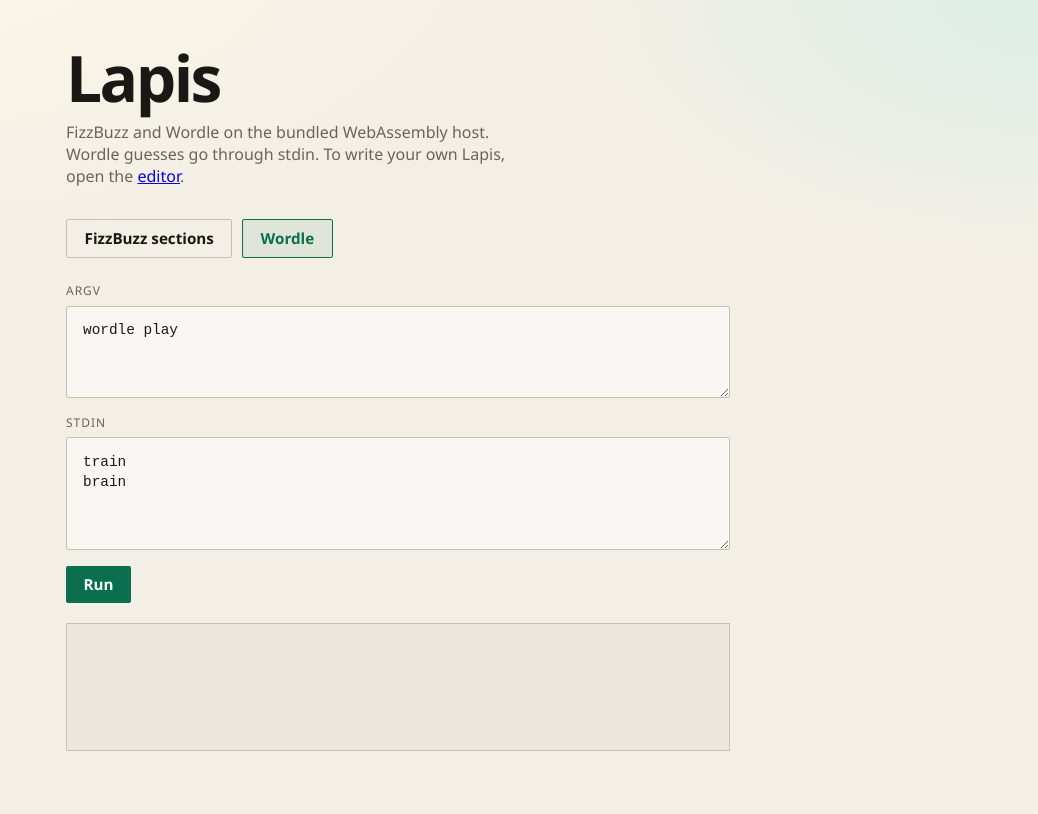
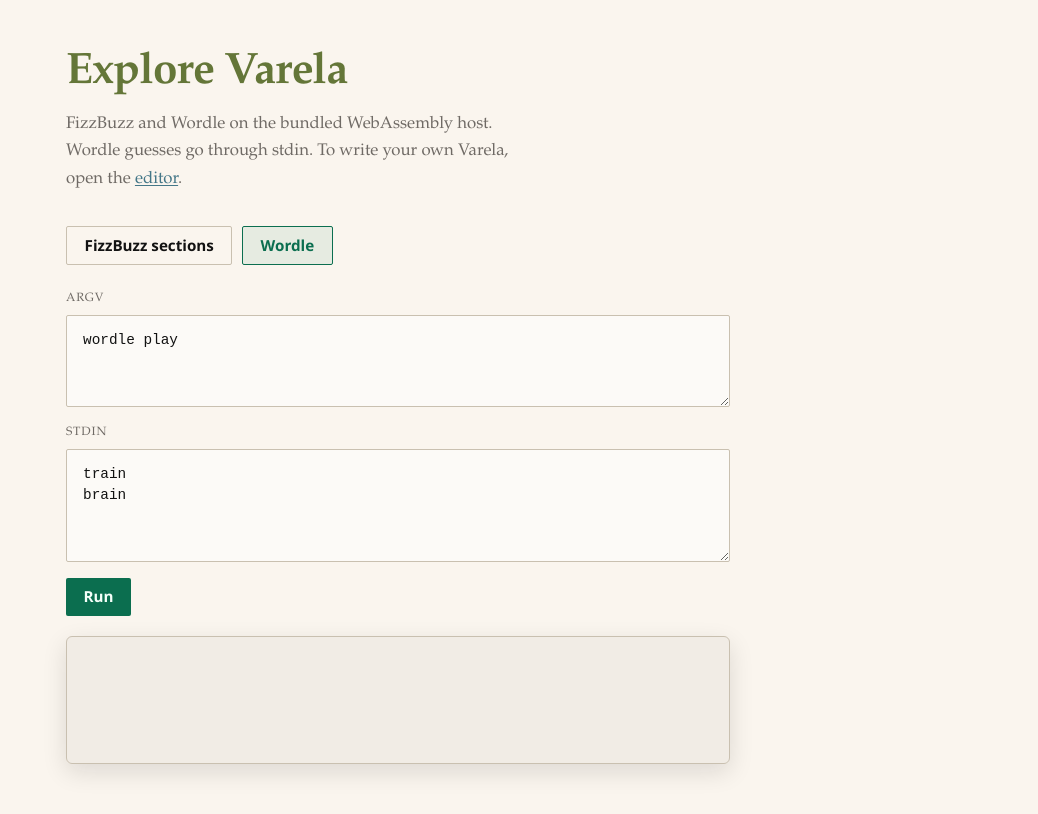
Before and after one commit to Recognitive/hackathon_public, a plain HTML site: page v6/index.html in a window 1280 px wide. Shown: the whole page, without its empty margins (242-1280 px from the left). Drawn offline with Linux system fonts and the light colour scheme.

Commit message:
some file organisation and style tweaks, but mostly revisions to our explanation of Varela.

```diff
--- a/varela/styles.css
+++ b/css/styles.css
@@ -165,3 +165,9 @@ strong { font-weight: 700; }
 }
 footer { margin-top: 3rem; padding-top: 1rem; border-top: 1px solid var(--rule); font-family: var(--font-ui); font-size: .8rem; color: var(--muted); }
 :focus-visible { outline: 2px solid var(--teal); outline-offset: 3px; }
+
+/* Ensure text wraps inside code blocks */
+pre, pre code {
+  white-space: pre-wrap;      /* Preserves spaces, but wraps text at boundaries */
+  word-break: break-word;     /* Forces long unbroken strings (like URLs) to break */
+}
--- a/v6/index.html
+++ b/v6/index.html
@@ -4,7 +4,8 @@
   <meta charset="utf-8" />
   <meta name="viewport" content="width=device-width, initial-scale=1" />
   <title>Lapis v6 — browser</title>
-  <link rel="stylesheet" href="./demo.css?v=20261104172207" />
+  <link rel="stylesheet" href="../css/demo.css?v=20261104172207" />
+  <link rel="stylesheet" href="../css/styles.css">
   <script type="importmap">
   {
     "imports": {
@@ -15,8 +16,8 @@
 </head>
 <body>
   <main>
-    <h1>Lapis</h1>
-    <p class="lede">FizzBuzz and Wordle on the bundled WebAssembly host. Wordle guesses go through stdin. To write your own Lapis, open the <a href="./editor/">editor</a>.</p>
+    <h1>Explore Varela</h1>
+    <p class="lede">FizzBuzz and Wordle on the bundled WebAssembly host. Wordle guesses go through stdin. To write your own Varela, open the <a href="./editor/">editor</a>.</p>
 
     <div class="actions samples">
       <button type="button" id="sample-fizz" class="ghost">FizzBuzz sections</button>
```
Also changed, not shown: varela/index.html (+1 -1 lines), css/demo.css (renamed from v6/demo.css), 1 other file.
